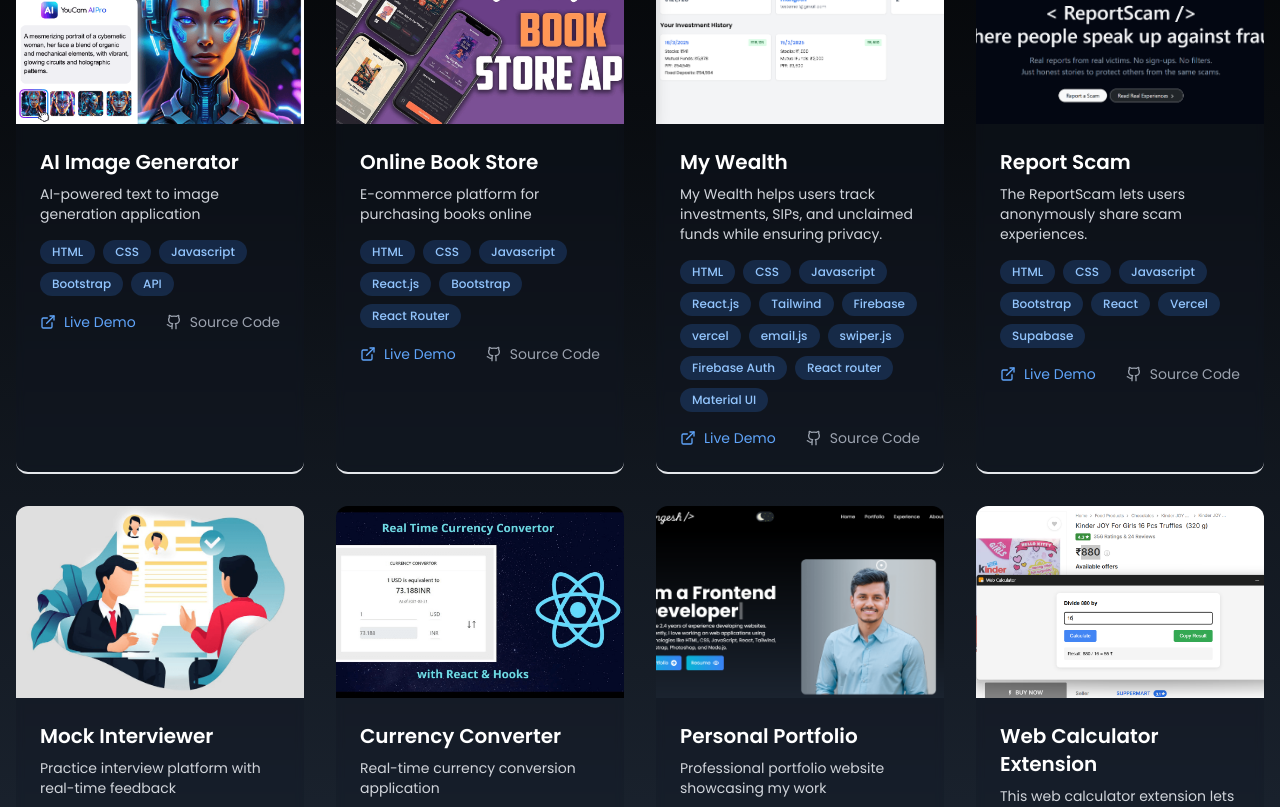
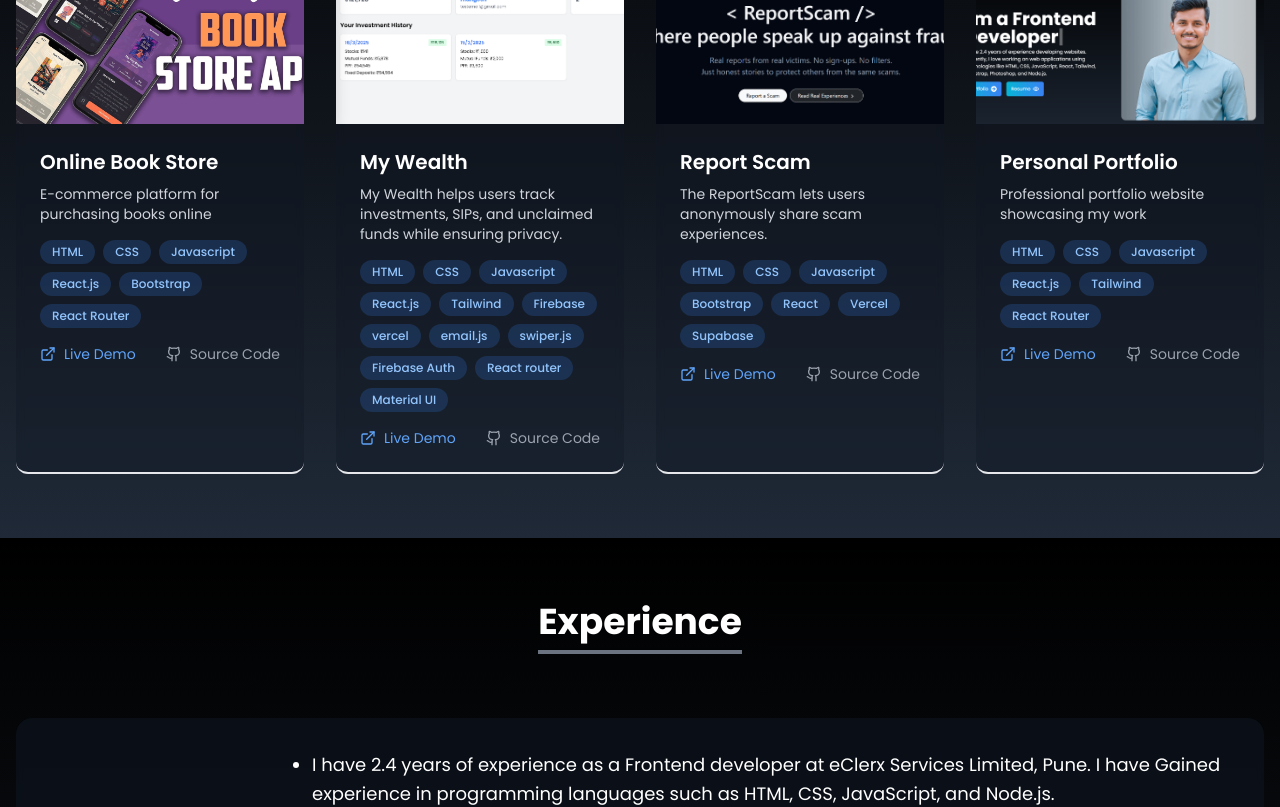
Before and after one commit to mbl43/Portfolio, a React (Vite) app: page / in a window 1280 px wide. Shown: the part 1100-1907 px from the top of the page. Built offline with nearby package versions, Linux system fonts and the light colour scheme; a web font is replaced by a local one.

Commit message:
Refactor Portfolio component: remove unused project entries for cleaner code

```diff
--- a/src/Components/Portfolio.jsx
+++ b/src/Components/Portfolio.jsx
@@ -11,15 +11,7 @@ import MyWealth from "../assets/portfolio/mywealth.png";
 import Calc from "../assets/portfolio/calc.png";
 const Portfolio = () => {
   const projects = [
-    {
-      id: 1,
-      src: AI,
-      link: "https://text-to-image-jb.vercel.app/",
-      name: "AI Image Generator",
-      stack: ["HTML", "CSS", "Javascript", "Bootstrap", "API"],
-      description: "AI-powered text to image generation application",
-    },
-    {
+       {
       id: 2,
       src: Bookstore,
       link: "https://spectacular-dango-a7d490.netlify.app/",
@@ -73,23 +65,6 @@ const Portfolio = () => {
       description:
         "The ReportScam lets users anonymously share scam experiences.",
     },
-
-    {
-      id: 5,
-      src: Interview,
-      link: "https://mbl43.github.io/Mock-interviewER/",
-      name: "Mock Interviewer",
-      stack: ["HTML", "CSS", "Javascript"],
-      description: "Practice interview platform with real-time feedback",
-    },
-    {
-      id: 6,
-      src: Currency,
-      link: "https://currency-converter-rt.vercel.app/",
-      name: "Currency Converter",
-      stack: ["HTML", "CSS", "Javascript", "React.js", "Tailwind"],
-      description: "Real-time currency conversion application",
-    },
     {
       id: 7,
       src: PM,
@@ -105,14 +80,6 @@ const Portfolio = () => {
       ],
       description: "Professional portfolio website showcasing my work",
     },
-    {
-      id: 8,
-      src: Calc,
-      link: "https://github.com/mbl43/Web-Calculator-Extension/blob/main/README.md",
-      name: "Web Calculator Extension",
-      stack: ["HTML", "CSS", "Javascript"],
-      description: `This web calculator extension lets you quickly divide prices in your browser. Right-click a price, select division, enter the quantity, and get instant results—perfect for hassle-free shopping! `,
-    }
   ];
 
   return (
```
